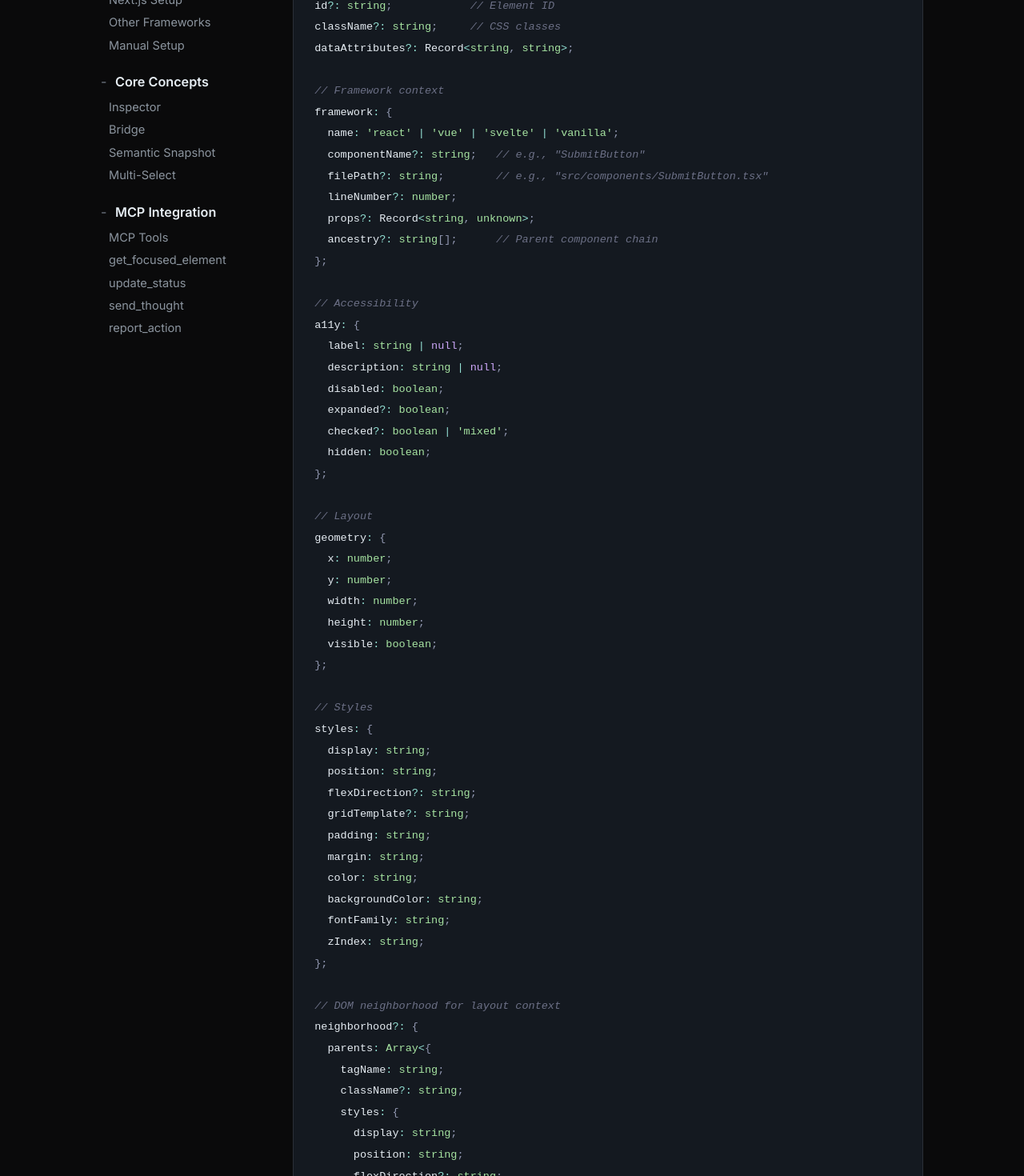
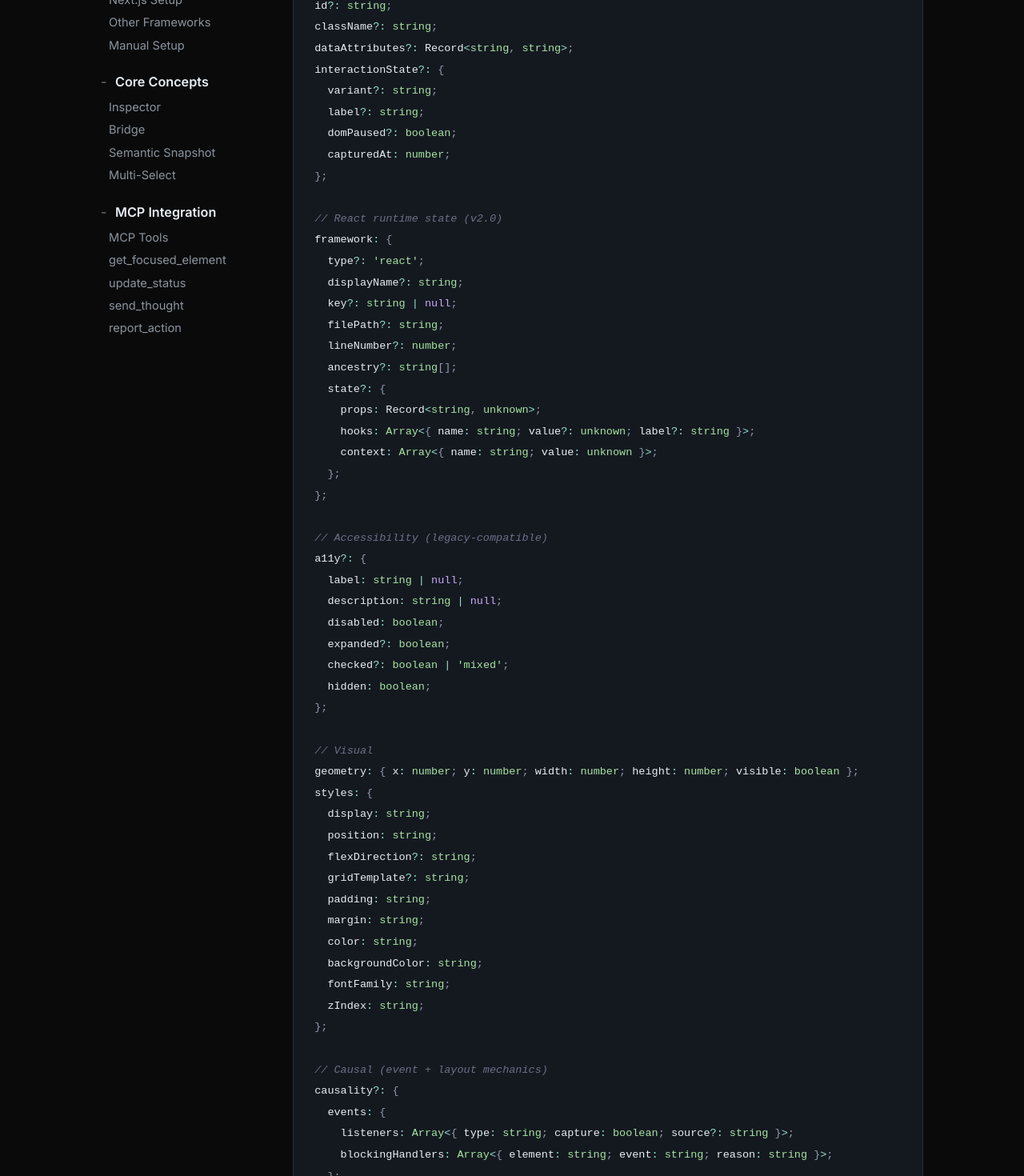
Before and after one commit to donutboyband/eyeglass_site, a React (Vite) app: page /docs/advanced in a window 1280 px wide. Shown: the part 360-1830 px from the top of the page at 80% size. Built offline with nearby package versions, Linux system fonts and the light colour scheme.

Commit message:
Refactor documentation and update feature descriptions for clarity; enhance schema with additional metadata fields

```diff
--- a/src/components/docs/pages/Advanced.tsx
+++ b/src/components/docs/pages/Advanced.tsx
@@ -1,26 +1,37 @@
 import { CodeBlock } from '../../CodeBlock'
 
 const schemaCode = `interface SemanticSnapshot {
-  // Element identification
-  role: string;           // ARIA role (button, link, textbox, etc.)
-  name: string;           // Accessible name
-  tagName: string;        // HTML tag
-  id?: string;            // Element ID
-  className?: string;     // CSS classes
+  // Identity
+  role: string;
+  name: string;
+  tagName: string;
+  id?: string;
+  className?: string;
   dataAttributes?: Record<string, string>;
-
-  // Framework context
-  framework: {
-    name: 'react' | 'vue' | 'svelte' | 'vanilla';
-    componentName?: string;   // e.g., "SubmitButton"
-    filePath?: string;        // e.g., "src/components/SubmitButton.tsx"
-    lineNumber?: number;
-    props?: Record<string, unknown>;
-    ancestry?: string[];      // Parent component chain
+  interactionState?: {
+    variant?: string;
+    label?: string;
+    domPaused?: boolean;
+    capturedAt: number;
   };
 
-  // Accessibility
-  a11y: {
+  // React runtime state (v2.0)
+  framework: {
+    type?: 'react';
+    displayName?: string;
+    key?: string | null;
+    filePath?: string;
+    lineNumber?: number;
+    ancestry?: string[];
+    state?: {
+      props: Record<string, unknown>;
+      hooks: Array<{ name: string; value?: unknown; label?: string }>;
+      context: Array<{ name: string; value: unknown }>;
+    };
+  };
+
+  // Accessibility (legacy-compatible)
+  a11y?: {
     label: string | null;
     description: string | null;
     disabled: boolean;
@@ -29,16 +40,8 @@ const schemaCode = `interface SemanticSnapshot {
     hidden: boolean;
   };
 
-  // Layout
-  geometry: {
-    x: number;
-    y: number;
-    width: number;
-    height: number;
-    visible: boolean;
-  };
-
-  // Styles
+  // Visual
+  geometry: { x: number; y: number; width: number; height: number; visible: boolean };
   styles: {
     display: string;
     position: string;
@@ -52,7 +55,41 @@ const schemaCode = `interface SemanticSnapshot {
     zIndex: string;
   };
 
-  // DOM neighborhood for layout context
+  // Causal (event + layout mechanics)
+  causality?: {
+    events: {
+      listeners: Array<{ type: string; capture: boolean; source?: string }>;
+      blockingHandlers: Array<{ element: string; event: string; reason: string }>;
+    };
+    stackingContext: { isStackingContext: boolean; parentContext: string | null; reason?: string; effectiveZIndex: number };
+    layoutConstraints: string[];
+  };
+
+  // Perceptual
+  perception?: {
+    affordance: { looksInteractable: boolean; isInteractable: boolean; dissonanceScore: number };
+    visibility: { isOccluded: boolean; occludedBy?: string; effectiveOpacity: number };
+    legibility: { contrastRatio: number; wcagStatus: 'pass' | 'fail'; effectiveBgColor: string };
+    usability: { touchTargetSize: string; isTouchTargetValid: boolean };
+  };
+
+  // Metal
+  metal?: {
+    pipeline: { layerPromoted: boolean; layoutThrashingRisk: 'none' | 'low' | 'high' };
+    performance: { renderCount: number; lastRenderReason?: string };
+    memory: { listenerCount: number; detachedNodesRetained?: number };
+  };
+
+  // Systemic
+  systemic?: {
+    impact: { importCount?: number; riskLevel: 'Local' | 'Moderate' | 'Critical' };
+    designSystem: {
+      tokenMatches: Array<{ property: string; token: string }>;
+      deviations: Array<{ property: string; value: string; suggestion: string }>;
+    };
+  };
+
+  // Neighborhood
   neighborhood?: {
     parents: Array<{
       tagName: string;
@@ -67,17 +104,27 @@ const schemaCode = `interface SemanticSnapshot {
         gridTemplate?: string;
       };
     }>;
-    children: Array<{
-      tagName: string;
-      className?: string;
-      count?: number;  // If multiple similar children, group them
-    }>;
+    children: Array<{ tagName: string; className?: string; count?: number }>;
   };
 
-  // Metadata
   timestamp: number;
   url: string;
-}`
+}
+
+interface FocusPayload {
+  interactionId: string;
+  snapshot?: SemanticSnapshot;      // single-select
+  snapshots?: SemanticSnapshot[];   // multi-select
+  userNote: string;
+  autoCommit?: boolean;             // default true
+}
+
+type ActivityEvent =
+  | { type: 'status'; interactionId: string; status: 'idle' | 'pending' | 'fixing' | 'success' | 'failed'; message?: string; timestamp: number }
+  | { type: 'thought'; interactionId: string; content: string; timestamp: number }
+  | { type: 'question'; interactionId: string; questionId: string; question: string; options: Array<{ id: string; label: string }>; timestamp: number }
+  | { type: 'action'; interactionId: string; action: 'reading' | 'writing' | 'searching' | 'thinking'; target: string; complete?: boolean; timestamp: number };
+`
 
 const mcpConfigCode = `// Claude Code (.claude/settings.json)
 {
@@ -147,7 +194,19 @@ export function Advanced() {
         <CodeBlock code={codexConfigCode} language="typescript" />
 
         <h3>Bridge Port</h3>
-        <p>The bridge HTTP server runs on port 3300 by default. This is used by Codex CLI and for keepalive messages.</p>
+        <p>The bridge always runs on port 3300: MCP + REST + SSE in one process.</p>
+
+        <h3>HTTP + SSE Endpoints</h3>
+        <p>Endpoints mirror the MCP tools and add browser controls:</p>
+        <ul>
+          <li><code>GET /health</code> - Health check</li>
+          <li><code>GET /api/wait</code> - Long-poll until a user submits focus</li>
+          <li><code>GET /api/focus</code> / <code>GET /api/history</code> - Current focus or last 5 (markdown)</li>
+          <li><code>POST /api/status</code> / <code>/api/thought</code> / <code>/api/action</code> - Status, reasoning, and activity feed</li>
+          <li><code>POST /answer</code> - Browser posts responses to questions</li>
+          <li><code>POST /undo</code> / <code>/commit</code> / <code>/clear</code> - Undo, manual commit, or clear badges</li>
+          <li><code>GET /events</code> - Server-sent events stream</li>
+        </ul>
 
         <h3>Inspector Settings</h3>
         <p>User preferences are stored in localStorage:</p>
@@ -186,14 +245,11 @@ export function Advanced() {
         <h3>Component Names Not Showing</h3>
         <ul>
           <li><strong>React:</strong> Requires development builds with source maps. Check that you're running <code>npm run dev</code>.</li>
-          <li><strong>Vue:</strong> Ensure components have <code>name</code> property or <code>__name</code> is set.</li>
-          <li><strong>Svelte:</strong> Detection is limited—class names may be your best identifier.</li>
         </ul>
 
         <h3>File Paths Not Showing</h3>
         <ul>
           <li><strong>React:</strong> <code>_debugSource</code> requires dev mode and certain bundler configs (Vite includes it by default).</li>
-          <li><strong>Vue:</strong> <code>__file</code> property should be present if your build tool includes it.</li>
           <li>Check your bundler's source map settings.</li>
         </ul>
 
--- a/src/components/docs/pages/Community.tsx
+++ b/src/components/docs/pages/Community.tsx
@@ -1,7 +1,7 @@
 const faq = [
   ['Does this call the agent in the demo?', 'No. The demo page intercepts bridge calls locally (mock bridge, no network or file writes).'],
-  ['What frameworks are supported?', 'React, Vue 2/3, Svelte, and vanilla. Component names + file paths are captured where available.'],
-  ['How many elements can I select?', 'As mant elements as you want to pass as context'],
+  ['What frameworks are supported?', 'React (via the Fiber tree). Component names, file paths, props, hooks, and context are captured in dev mode.'],
+  ['How many elements can I select?', 'As many elements as you want to pass as context'],
   ['How do undo/commits work?', 'On success, Eyeglass auto-commits with a tagged message [eyeglass:id]; the hub offers one-click undo via git revert.'],
   ['Can I disable auto-commit?', 'Yes, toggle it in the hub settings (gear icon). Setting persists in localStorage.'],
   ['Does the inspector run in production?', 'No. It only initializes when NODE_ENV !== "production" to keep your production bundle clean.'],
--- a/src/components/docs/pages/CoreConcepts.tsx
+++ b/src/components/docs/pages/CoreConcepts.tsx
@@ -4,37 +4,29 @@ const sampleSnapshot = `{
   "role": "button",
   "name": "Buy now",
   "tagName": "button",
-  "id": "cta",
-  "className": "primary",
-  "dataAttributes": { "testid": "buy-btn" },
+  "dataAttributes": { "data-testid": "buy-btn" },
   "framework": {
-    "name": "react",
-    "componentName": "PricingCard",
+    "type": "react",
+    "displayName": "PricingCard",
     "filePath": "src/components/PricingCard.tsx",
     "lineNumber": 42,
-    "props": { "intent": "primary", "size": "lg" },
+    "state": {
+      "props": { "intent": "primary", "size": "lg" },
+      "hooks": [
+        { "name": "useState", "label": "isLoading", "value": false },
+        { "name": "useEffect", "label": "fetchPricing" }
+      ],
+      "context": [
+        { "name": "ThemeProvider", "value": "light" }
+      ]
+    },
     "ancestry": ["App", "HomePage", "PricingSection"]
   },
-  "a11y": {
-    "label": "Buy now",
-    "description": null,
-    "disabled": false,
-    "expanded": undefined,
-    "checked": undefined,
-    "hidden": false
-  },
-  "geometry": {
-    "x": 422,
-    "y": 688,
-    "width": 180,
-    "height": 52,
-    "visible": true
-  },
+  "a11y": { "label": "Buy now", "description": null, "disabled": false, "hidden": false },
+  "geometry": { "x": 422, "y": 688, "width": 180, "height": 52, "visible": true },
   "styles": {
     "display": "flex",
     "position": "static",
-    "flexDirection": undefined,
-    "gridTemplate": undefined,
     "padding": "12px 24px",
     "margin": "0px",
     "color": "rgb(255, 255, 255)",
@@ -42,19 +34,36 @@ const sampleSnapshot = `{
     "fontFamily": "Inter, sans-serif",
     "zIndex": "auto"
   },
+  "causality": {
+    "events": {
+      "listeners": [{ "type": "click", "capture": false }],
+      "blockingHandlers": []
+    },
+    "stackingContext": { "isStackingContext": false, "parentContext": null, "effectiveZIndex": 0 },
+    "layoutConstraints": ["Width constrained by flex container"]
+  },
+  "perception": {
+    "affordance": { "looksInteractable": true, "isInteractable": true, "dissonanceScore": 0 },
+    "visibility": { "isOccluded": false, "effectiveOpacity": 1 },
+    "legibility": { "contrastRatio": 4.2, "wcagStatus": "pass", "effectiveBgColor": "rgb(14,165,233)" },
+    "usability": { "touchTargetSize": "180x52", "isTouchTargetValid": true }
+  },
+  "metal": {
+    "pipeline": { "layerPromoted": false, "layoutThrashingRisk": "none" },
+    "performance": { "renderCount": 3, "lastRenderReason": "Prop 'style' changed identity" },
+    "memory": { "listenerCount": 1 }
+  },
+  "systemic": {
+    "impact": { "importCount": 4, "riskLevel": "Moderate" },
+    "designSystem": { "tokenMatches": [{ "property": "color", "token": "blue-500" }], "deviations": [] }
+  },
+  "interactionState": { "variant": "hover", "capturedAt": 1739814000000 },
   "neighborhood": {
     "parents": [
       {
         "tagName": "div",
         "className": "card-body",
-        "styles": {
-          "display": "flex",
-          "position": "relative",
-          "flexDirection": "column",
-          "alignItems": "center",
-          "justifyContent": "center",
-          "gap": "1rem"
-        }
+        "styles": { "display": "flex", "position": "relative", "flexDirection": "column", "gap": "1rem" }
       }
     ],
     "children": []
@@ -96,14 +105,12 @@ export function CoreConcepts() {
 
         <h3>Features</h3>
         <ul>
-          <li><strong>Hover Highlighting:</strong> See element boundaries and component names as you hover</li>
-          <li><strong>Click to Select:</strong> Single-click to select an element and open the request panel</li>
-          <li><strong>Multi-Select:</strong> Select multiple items to pass to the agent</li>
-          <li><strong>Framework Detection:</strong> Automatically detects React, Vue, and Svelte component names and file paths</li>
-          <li><strong>Request Panel:</strong> Type your request and submit to the agent</li>
-          <li><strong>Activity Feed:</strong> Real-time updates on the agent's progress via Server-Sent Events</li>
-          <li><strong>Settings:</strong> Toggle auto-commit and theme preferences</li>
-          <li><strong>One-Click Undo:</strong> Revert changes directly from the inspector</li>
+          <li><strong>React runtime lens:</strong> Captures component name, file path, props, hooks, context, and render count directly from the Fiber tree</li>
+          <li><strong>Hover + click select:</strong> Highlight on hover, click to capture a snapshot and open the request panel</li>
+          <li><strong>Multi-select:</strong> Add several elements (payload uses <code>snapshots[]</code>) when a change spans multiple components</li>
+          <li><strong>Health signals:</strong> Surfaces contrast, occlusion, event blocking, and layout-thrashing hints only when issues exist</li>
+          <li><strong>Activity feed:</strong> Real-time status, thoughts, actions, and questions streamed over Server-Sent Events</li>
+          <li><strong>Settings:</strong> Toggle auto-commit and theme; manual commit/undo controls live in the hub</li>
         </ul>
 
         <h3>Activation</h3>
@@ -154,15 +161,15 @@ export function CoreConcepts() {
         <h3>Example Snapshot</h3>
         <CodeBlock code={sampleSnapshot} language="json" />
 
-        <h3>What's Included</h3>
+        <h3>What's Included (7 layers)</h3>
         <ul>
-          <li><strong>Element Identification:</strong> role, name, tagName, id, className, dataAttributes</li>
-          <li><strong>Framework Context:</strong> Detected framework (react/vue/svelte/vanilla), component name, file path with line number, props, and component ancestry chain</li>
-          <li><strong>Accessibility:</strong> ARIA label, description, and states (disabled, expanded, checked, hidden)</li>
-          <li><strong>Geometry:</strong> Bounding box position (x, y), dimensions (width, height), and visibility status</li>
-          <li><strong>Computed Styles:</strong> display, position, flexDirection, gridTemplate, padding, margin, color, backgroundColor, fontFamily, zIndex</li>
-          <li><strong>DOM Neighborhood:</strong> Parent elements with their layout styles (display, flex, grid), and child element summary with counts</li>
-          <li><strong>Page Context:</strong> Current URL and timestamp</li>
+          <li><strong>Identity:</strong> role, name, tag, ids/classes, data attributes, interaction state</li>
+          <li><strong>State (React):</strong> component display name, file/line, props, hooks, context, key, ancestry</li>
+          <li><strong>Visual:</strong> geometry and computed styles</li>
+          <li><strong>Causal:</strong> event listeners, blocking handlers, stacking context, layout constraints</li>
+          <li><strong>Perceptual:</strong> contrast, affordance dissonance, occlusion, touch target sizing</li>
+          <li><strong>Metal:</strong> render counts, last render reason, GPU layer and layout-thrashing risk</li>
+          <li><strong>Systemic:</strong> import count + risk level, design token matches/deviations</li>
         </ul>
 
         <h3>Why This Matters</h3>
--- a/src/components/docs/pages/Features.tsx
+++ b/src/components/docs/pages/Features.tsx
@@ -2,8 +2,8 @@ export function Features() {
   return (
     <>
       <section className="docs-section" id="framework-detection">
-        <h2>Framework Detection</h2>
-        <p>Eyeglass automatically detects which framework you're using and extracts framework-specific metadata.</p>
+        <h2>React Detection</h2>
+        <p>Eyeglass is React-only in 2.0 and digs directly into the Fiber tree to surface runtime metadata.</p>
 
         <h3>Supported Frameworks</h3>
         <table style={{ width: '100%', borderCollapse: 'collapse' }}>
@@ -22,37 +22,15 @@ export function Features() {
               <td style={{ textAlign: 'center', padding: '0.5rem' }}>Yes (dev mode)</td>
               <td style={{ textAlign: 'center', padding: '0.5rem' }}>Yes</td>
             </tr>
-            <tr style={{ borderBottom: '1px solid var(--color-border)' }}>
-              <td style={{ padding: '0.5rem' }}><strong>Vue 2/3</strong></td>
-              <td style={{ textAlign: 'center', padding: '0.5rem' }}>Yes</td>
-              <td style={{ textAlign: 'center', padding: '0.5rem' }}>Yes</td>
-              <td style={{ textAlign: 'center', padding: '0.5rem' }}>Yes</td>
-            </tr>
-            <tr style={{ borderBottom: '1px solid var(--color-border)' }}>
-              <td style={{ padding: '0.5rem' }}><strong>Svelte</strong></td>
-              <td style={{ textAlign: 'center', padding: '0.5rem' }}>Yes</td>
-              <td style={{ textAlign: 'center', padding: '0.5rem' }}>No</td>
-              <td style={{ textAlign: 'center', padding: '0.5rem' }}>No</td>
-            </tr>
-            <tr>
-              <td style={{ padding: '0.5rem' }}><strong>Vanilla</strong></td>
-              <td style={{ textAlign: 'center', padding: '0.5rem' }}>No</td>
-              <td style={{ textAlign: 'center', padding: '0.5rem' }}>No</td>
-              <td style={{ textAlign: 'center', padding: '0.5rem' }}>No</td>
-            </tr>
           </tbody>
         </table>
 
         <h3>How Detection Works</h3>
-        <p><strong>React:</strong> Walks the Fiber tree to find component names, file paths (from <code>_debugSource</code>), and props.</p>
-        <p><strong>Vue:</strong> Inspects <code>__vue__</code> property to extract component options, file paths (from <code>__file</code>), and reactive data.</p>
-        <p><strong>Svelte:</strong> Limited detection via class names and component structure.</p>
-        <p><strong>Vanilla:</strong> Falls back to element identifiers (id, className, data attributes).</p>
+        <p><strong>React:</strong> Walks the Fiber tree to find component names, file paths (from <code>_debugSource</code>), props, hooks, and context.</p>
 
         <h3>File Path Requirements</h3>
         <ul>
           <li><strong>React:</strong> Requires dev builds with source maps. The <code>_debugSource</code> property is only available in development mode.</li>
-          <li><strong>Vue:</strong> The <code>__file</code> property is typically available in both dev and production builds.</li>
         </ul>
       </section>
 
--- a/src/components/docs/pages/GettingStarted.tsx
+++ b/src/components/docs/pages/GettingStarted.tsx
@@ -44,7 +44,7 @@ export function GettingStarted() {
         <h3>Key Benefits</h3>
         <ul>
           <li><strong>Visual Selection:</strong> Click elements instead of describing them in text</li>
-          <li><strong>Framework-Aware:</strong> Extracts React/Vue/Svelte component names and file paths</li>
+          <li><strong>React-Aware:</strong> Extracts React component names, file paths, props, hooks, and context</li>
           <li><strong>Semantic Context:</strong> Full accessibility, style, and layout information</li>
           <li><strong>Git Integration:</strong> Auto-commit changes with one-click undo</li>
           <li><strong>Real-Time Feedback:</strong> See the agent's progress directly in your browser</li>
--- a/src/components/docs/pages/Installation.tsx
+++ b/src/components/docs/pages/Installation.tsx
@@ -83,6 +83,7 @@ export function Installation() {
           <li>Installs <code>@eyeglass/inspector</code> as a dev dependency</li>
           <li>Adds the import to your entry file</li>
           <li>Creates <code>.claude/settings.json</code> with MCP server config</li>
+          <li>Sets up local MCP (<code>.copilot/mcp-config.json</code>) or Codex HTTP docs (<code>.codex/eyeglass.md</code>) when selected</li>
         </ul>
         <h3>CLI Options</h3>
         <CodeBlock code={cliOptionsCode} language="bash" />
```
Also changed, not shown: src/components/docs/pages/McpIntegration.tsx (+15 -11 lines).
